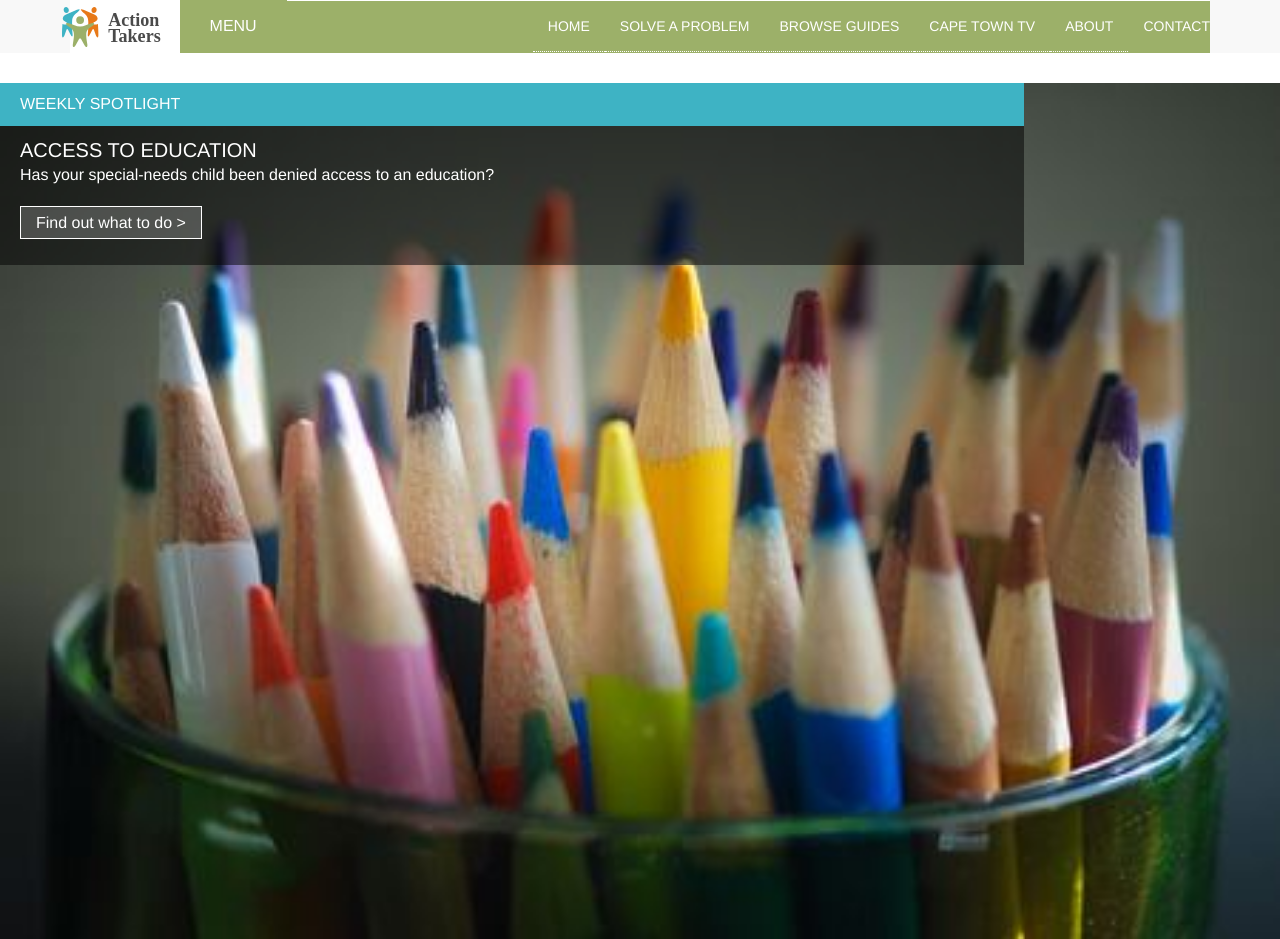
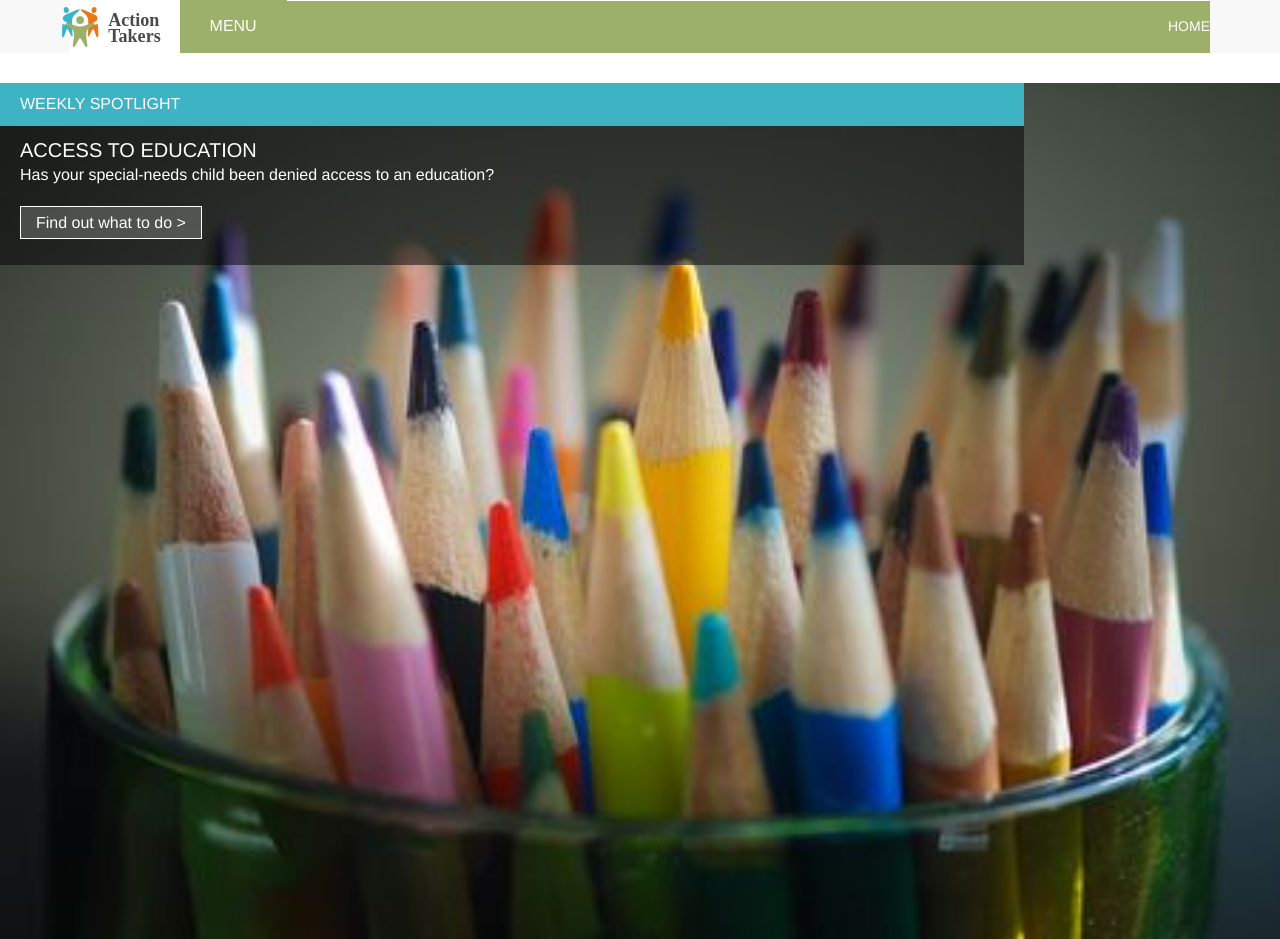
Before and after one commit to OpenUpSA/action-takers, a Jekyll site: the page built from index.html, in a window 1280 px wide and 939 px high. Built offline with Jekyll 4.4.1, drawn with Linux system fonts in a browser that asks for light colours; nearby versions of some CDN libraries.

Commit message:
education

```diff
--- a/_includes/header.html
+++ b/_includes/header.html
@@ -14,11 +14,6 @@
     <div class="collapse navbar-collapse" id="navbar-collapse">
       <ul class="nav navbar-nav navbar-right">
         <li><a href="/">Home</a></li>
-        <li><a href="/">Solve a problem</a></li>
-        <li><a href="/">Browse guides</a></li>
-        <li><a href="/">Cape Town TV</a></li>
-        <li><a href="/">About</a></li>
-        <li><a href="/">Contact</a></li>
       </ul>
     </div>
   </div>
--- a/css/main.scss
+++ b/css/main.scss
@@ -2,6 +2,7 @@
 ---
 $green: #9cb069;
 $blue: #3eb3c4;
+$dark-gray: #4a4a4a;
 
 body {
   font-family: Helvetica;
@@ -62,27 +63,27 @@ nav.navbar-default {
       z-index: -1;
       width: 100%;
     }
-    .ws-header {
+    .header {
       text-transform: uppercase;
       font-size: 16px;
       padding: 10px 20px;
       background-color: $blue;
       width: 80%;
     }
-    .ws-content {
+    .content {
       background-color: rgba(0,0,0,0.5);
       background-position: center center;
       width: 80%;
       padding: 10px 20px 30px 20px;
-      .ws-title {
+      .title {
         text-transform: uppercase;
         font-size: 20px;
       }
-      .ws-text {
+      .text {
         padding-bottom: 25px;
         font-size: 16px;
       }
-      .ws-button {
+      .button {
         background-color: rgba(255, 255, 255, 0.2);
         border: solid 0.5px #fff;
         color: #fff;
@@ -93,5 +94,21 @@ nav.navbar-default {
   }
 }
 
+.topic-page {
+  .title-bar {
+    padding-top: 15px;
+    text-align: center;
+    font-size: 20px;
+    font-weight: bold;
+    .back {
+      float: left;
+      cursor: pointer;
+    }
+    .title {
+      color: $dark-gray;
+    }
+  }
+}
+
 footer {
 }
--- a/index.html
+++ b/index.html
@@ -5,11 +5,11 @@ layout: base
 
   <div class="weekly-spotlight">
     <img src="/img/education.jpg">
-    <div class="ws-header">Weekly spotlight</div>
-    <div class="ws-content">
-      <div class="ws-title">Access to education</div>
-      <div class="ws-text">Has your special-needs child been denied access to an education?</div>
-      <a class="ws-button" href="#">Find out what to do ></a>
+    <div class="header">Weekly spotlight</div>
+    <div class="content">
+      <div class="title">Access to education</div>
+      <div class="text">Has your special-needs child been denied access to an education?</div>
+      <a class="button" href="education.html">Find out what to do ></a>
     </div>
   </div>
 
```
Also changed, not shown: education.html (added, +9 -0 lines).
